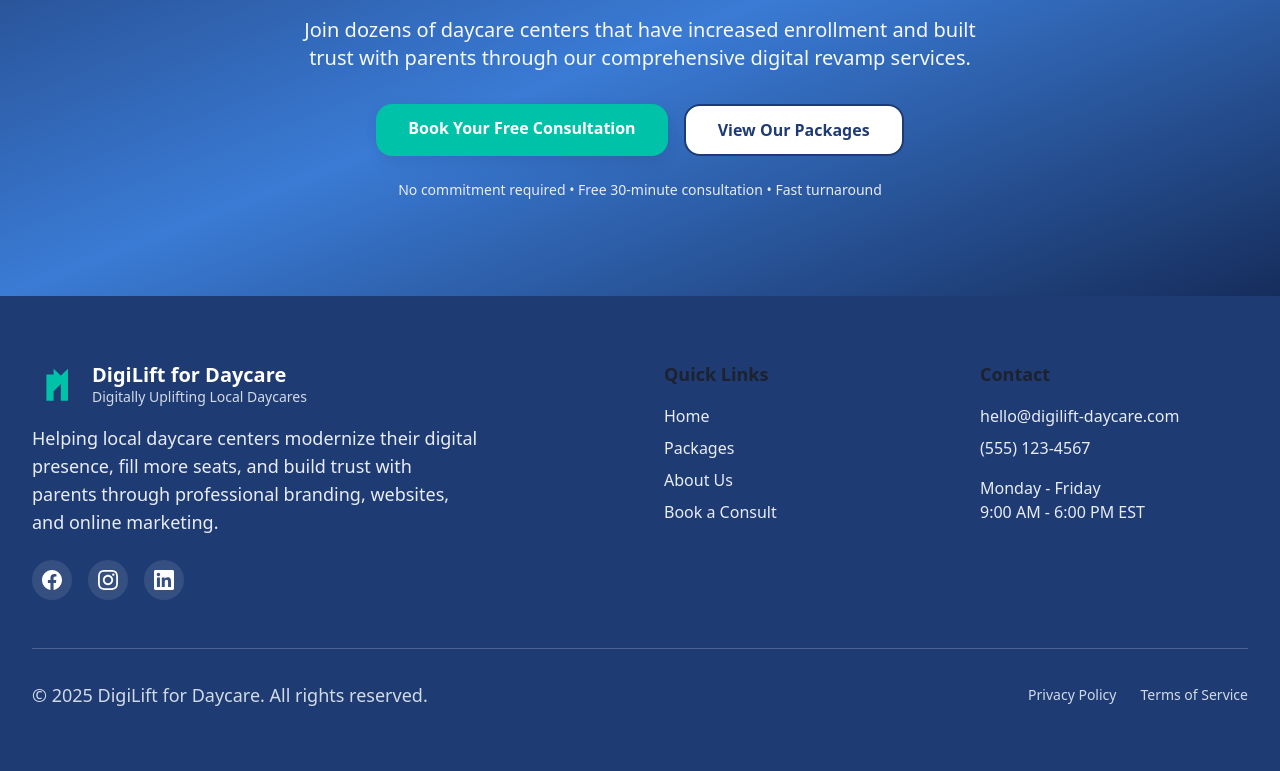
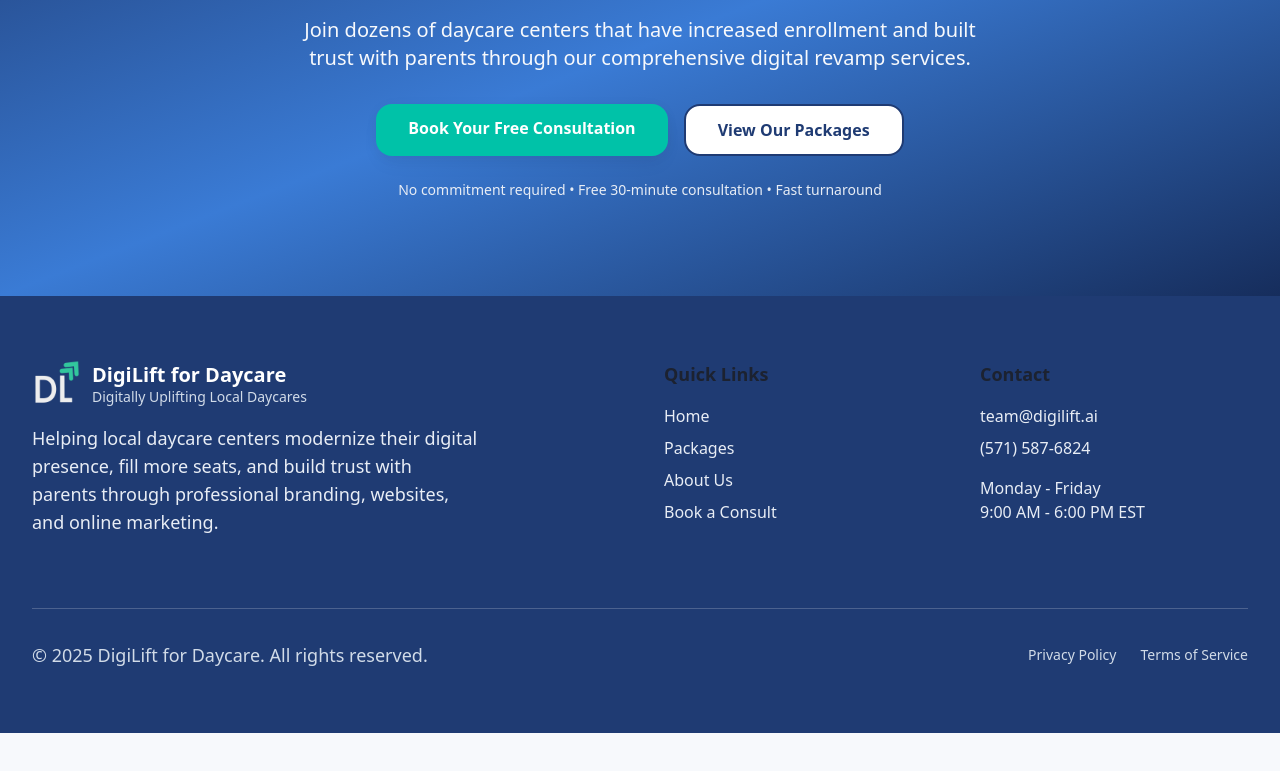
Before and after one commit to ZebaLodhi/digilift-website, a Next.js app: page / in a window 1280 px wide. Shown: the part 3620-4391 px from the top of the page. After the commit the page ends 4353 px from the top, so only its background shows below. Built offline with nearby package versions, Linux system fonts and the light colour scheme.

Commit message:
Update footer and add small logo

```diff
--- a/components/Footer.tsx
+++ b/components/Footer.tsx
@@ -1,5 +1,5 @@
-import Link from 'next/link';
-import LogoMark from './LogoMark';
+import Image from "next/image";
+import Link from "next/link";
 
 export default function Footer() {
   const currentYear = new Date().getFullYear();
@@ -8,10 +8,21 @@ export default function Footer() {
     <footer className="bg-primary text-white">
       <div className="container-custom py-16">
         <div className="grid grid-cols-1 md:grid-cols-2 lg:grid-cols-4 gap-12">
+
           {/* Brand */}
           <div className="lg:col-span-2">
             <div className="flex items-center gap-3 mb-4">
-              <LogoMark className="w-12 h-12 text-accent" />
+
+              {/* ⭐ SMALL LOGO FROM /public/brand/smalllogo.png */}
+              <Image
+                src="/brand/smalllogo.png"
+                alt="DigiLift Logo"
+                width={48}
+                height={48}
+                className="w-12 h-12"
+                priority
+              />
+
               <div className="flex flex-col">
                 <span className="text-xl font-bold leading-tight">
                   DigiLift for Daycare
@@ -21,45 +32,20 @@ export default function Footer() {
                 </span>
               </div>
             </div>
+
             <p className="text-neutral-200 mb-6 max-w-md">
               Helping local daycare centers modernize their digital presence, fill more seats,
               and build trust with parents through professional branding, websites, and online marketing.
             </p>
+
+            {/* ⭐ SOCIAL ICONS HIDDEN */}
+            {/*
             <div className="flex gap-4">
-              <a
-                href="https://facebook.com"
-                target="_blank"
-                rel="noopener noreferrer"
-                className="w-10 h-10 rounded-full bg-white/10 hover:bg-accent flex items-center justify-center transition-colors"
-                aria-label="Facebook"
-              >
-                <svg className="w-5 h-5" fill="currentColor" viewBox="0 0 24 24">
-                  <path d="M24 12.073c0-6.627-5.373-12-12-12s-12 5.373-12 12c0 5.99 4.388 10.954 10.125 11.854v-8.385H7.078v-3.47h3.047V9.43c0-3.007 1.792-4.669 4.533-4.669 1.312 0 2.686.235 2.686.235v2.953H15.83c-1.491 0-1.956.925-1.956 1.874v2.25h3.328l-.532 3.47h-2.796v8.385C19.612 23.027 24 18.062 24 12.073z" />
-                </svg>
-              </a>
-              <a
-                href="https://instagram.com"
-                target="_blank"
-                rel="noopener noreferrer"
-                className="w-10 h-10 rounded-full bg-white/10 hover:bg-accent flex items-center justify-center transition-colors"
-                aria-label="Instagram"
-              >
-                <svg className="w-5 h-5" fill="currentColor" viewBox="0 0 24 24">
-                  <path d="M12 2.163c3.204 0 3.584.012 4.85.07 3.252.148 4.771 1.691 4.919 4.919.058 1.265.069 1.645.069 4.849 0 3.205-.012 3.584-.069 4.849-.149 3.225-1.664 4.771-4.919 4.919-1.266.058-1.644.07-4.85.07-3.204 0-3.584-.012-4.849-.07-3.26-.149-4.771-1.699-4.919-4.92-.058-1.265-.07-1.644-.07-4.849 0-3.204.013-3.583.07-4.849.149-3.227 1.664-4.771 4.919-4.919 1.266-.057 1.645-.069 4.849-.069zm0-2.163c-3.259 0-3.667.014-4.947.072-4.358.2-6.78 2.618-6.98 6.98-.059 1.281-.073 1.689-.073 4.948 0 3.259.014 3.668.072 4.948.2 4.358 2.618 6.78 6.98 6.98 1.281.058 1.689.072 4.948.072 3.259 0 3.668-.014 4.948-.072 4.354-.2 6.782-2.618 6.979-6.98.059-1.28.073-1.689.073-4.948 0-3.259-.014-3.667-.072-4.947-.196-4.354-2.617-6.78-6.979-6.98-1.281-.059-1.69-.073-4.949-.073zm0 5.838c-3.403 0-6.162 2.759-6.162 6.162s2.759 6.163 6.162 6.163 6.162-2.759 6.162-6.163c0-3.403-2.759-6.162-6.162-6.162zm0 10.162c-2.209 0-4-1.79-4-4 0-2.209 1.791-4 4-4s4 1.791 4 4c0 2.21-1.791 4-4 4zm6.406-11.845c-.796 0-1.441.645-1.441 1.44s.645 1.44 1.441 1.44c.795 0 1.439-.645 1.439-1.44s-.644-1.44-1.439-1.44z" />
-                </svg>
-              </a>
-              <a
-                href="https://linkedin.com"
-                target="_blank"
-                rel="noopener noreferrer"
-                className="w-10 h-10 rounded-full bg-white/10 hover:bg-accent flex items-center justify-center transition-colors"
-                aria-label="LinkedIn"
-              >
-                <svg className="w-5 h-5" fill="currentColor" viewBox="0 0 24 24">
-                  <path d="M20.447 20.452h-3.554v-5.569c0-1.328-.027-3.037-1.852-3.037-1.853 0-2.136 1.445-2.136 2.939v5.667H9.351V9h3.414v1.561h.046c.477-.9 1.637-1.85 3.37-1.85 3.601 0 4.267 2.37 4.267 5.455v6.286zM5.337 7.433c-1.144 0-2.063-.926-2.063-2.065 0-1.138.92-2.063 2.063-2.063 1.14 0 2.064.925 2.064 2.063 0 1.139-.925 2.065-2.064 2.065zm1.782 13.019H3.555V9h3.564v11.452zM22.225 0H1.771C.792 0 0 .774 0 1.729v20.542C0 23.227.792 24 1.771 24h20.451C23.2 24 24 23.227 24 22.271V1.729C24 .774 23.2 0 22.222 0h.003z" />
-                </svg>
-              </a>
+              <a href="https://facebook.com" ...> ... </a>
+              <a href="https://instagram.com" ...> ... </a>
+              <a href="https://linkedin.com" ...> ... </a>
             </div>
+            */}
           </div>
 
           {/* Quick Links */}
@@ -94,13 +80,13 @@ export default function Footer() {
             <h4 className="font-bold text-lg mb-4">Contact</h4>
             <ul className="space-y-2 text-neutral-200">
               <li>
-                <a href="mailto:hello@digilift-daycare.com" className="hover:text-accent transition-colors">
-                  hello@digilift-daycare.com
+                <a href="mailto:team@digilift.ai" className="hover:text-accent transition-colors">
+                  team@digilift.ai
                 </a>
               </li>
               <li>
-                <a href="tel:+15551234567" className="hover:text-accent transition-colors">
-                  (555) 123-4567
+                <a href="tel:+15715876824" className="hover:text-accent transition-colors">
+                  (571) 587-6824
                 </a>
               </li>
               <li className="pt-2">
@@ -109,6 +95,7 @@ export default function Footer() {
               </li>
             </ul>
           </div>
+
         </div>
 
         {/* Bottom Bar */}
@@ -123,6 +110,7 @@ export default function Footer() {
             </Link>
           </div>
         </div>
+
       </div>
     </footer>
   );
```
Also changed, not shown: public/brand/smalllogo.png (added).
